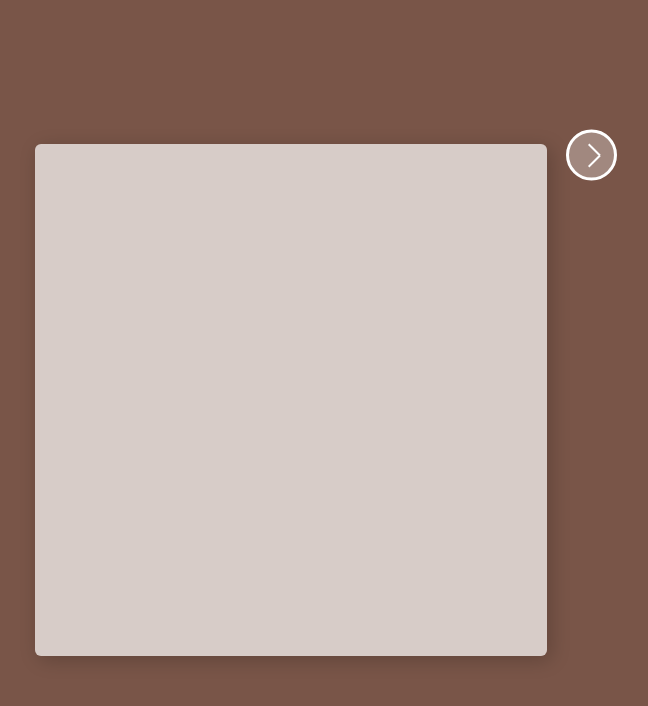
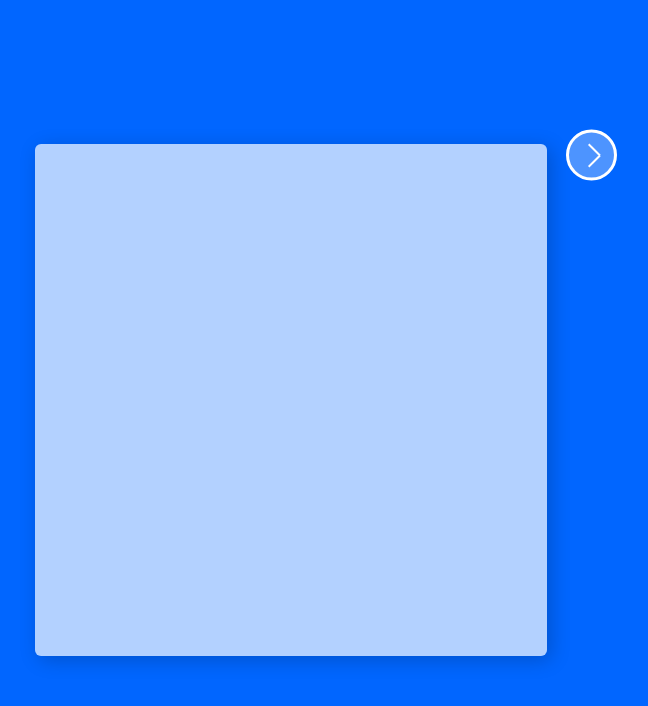
Before and after one commit to shiprasuvarna/Memory-Lane, a website: page games/JigsawPuzzles/index.html in a window 1280 px wide. Shown: the whole page, without its empty margins (349-997 px from the left). Drawn offline with nearby package versions, Linux system fonts and the light colour scheme.

Commit message:
Update style.css

```diff
--- a/games/JigsawPuzzles/style.css
+++ b/games/JigsawPuzzles/style.css
@@ -1,6 +1,6 @@
 body {
     margin: 0;
-    background-color: #795548;
+    background-color: #0166ff;
     display: flex;
     justify-content: center;
     align-items: center;
```
